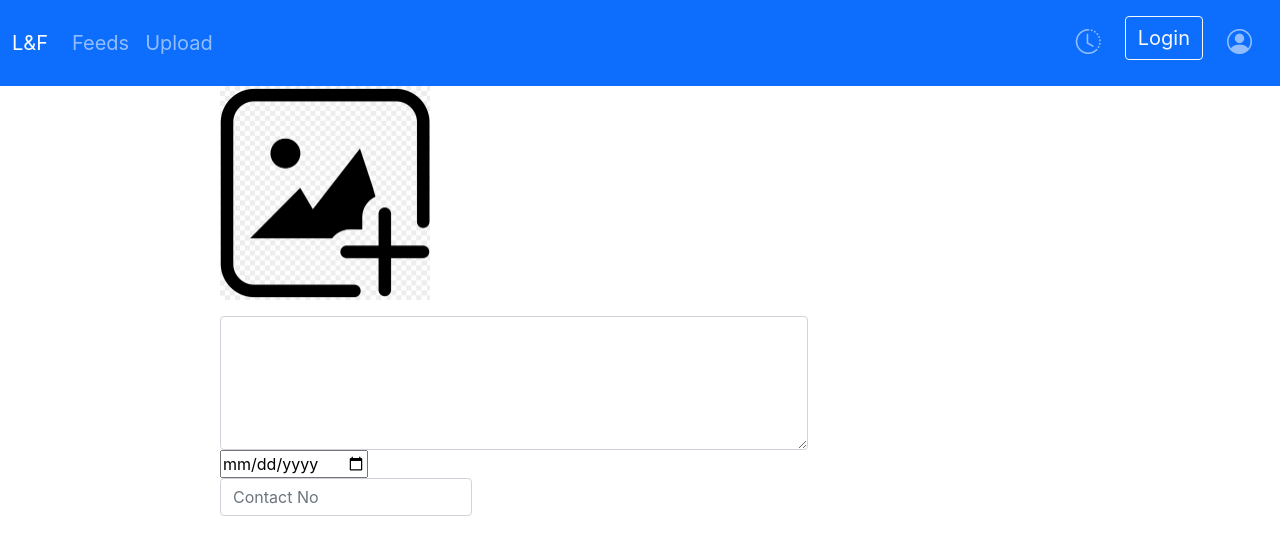
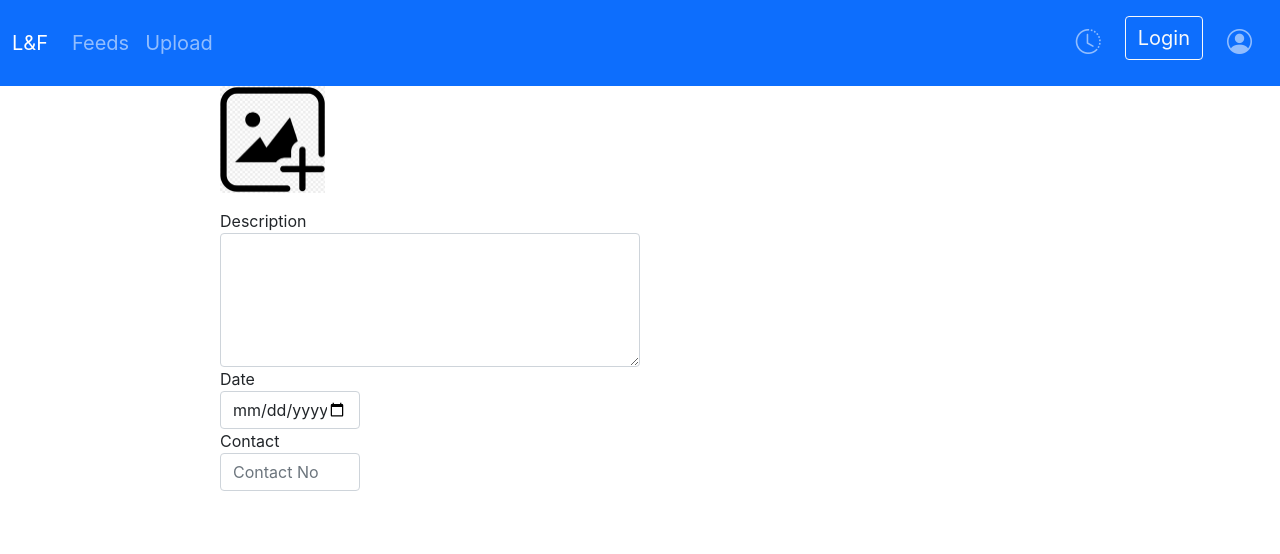
Before and after one commit to architjain2002/Lost-N-Found, a React (Create React App) app in the folder frontend/: page /upload in a window 1280 px wide. Shown: the top 554 px of the page. Built offline with nearby package versions, Linux system fonts and the light colour scheme.

Commit message:
some css

```diff
--- a/frontend/src/components/TextBox.js
+++ b/frontend/src/components/TextBox.js
@@ -20,26 +20,41 @@ export default function TextBox() {
   // }, [Text]);
 
   return (
-    <div className="d-flex justify-content-center">
+    <div className="d-flex align-items-center justify-content-center">
       <form>
-        <div className="form-group">
+        <div className="form-group col-md-6">
           {/* <label for="exampleFormControlTextarea1">Example textarea</label> */}
           <UploadImage />
+          <label htmlFor="exampleFormControlTextarea1">Description</label>
           <textarea
-            className="form-control col-sm"
+            className="form-control"
             id="exampleFormControlTextarea1"
             rows="5"
-            style={{ width: "70%" }}
+            // style={{ width: "70%" }}
             onChange={textHandler}></textarea>
         </div>
-        <input type="date" onChange={dateHandler}></input>
+
+        <div className="form-row">
+          <div className="form-group col-md-2">
+            <label htmlFor="dateId">Date</label>
+            <input
+              type="date"
+              className="form-control"
+              onChange={dateHandler}
+              id="dateId"></input>
+          </div>
+
+          <div className="form-group col-md-2">
+            <label htmlFor="formGroupExampleInput">Contact</label>
             <input
               type="text"
               className="form-control"
               id="formGroupExampleInput"
               placeholder="Contact No"
-          style={{ width: "30%" }}
+              // style={{ width: "30%" }}
               onChange={contactHandler}></input>
+          </div>
+        </div>
       </form>
     </div>
   );
```
Lines whose indentation alone changed are shown as unchanged.
